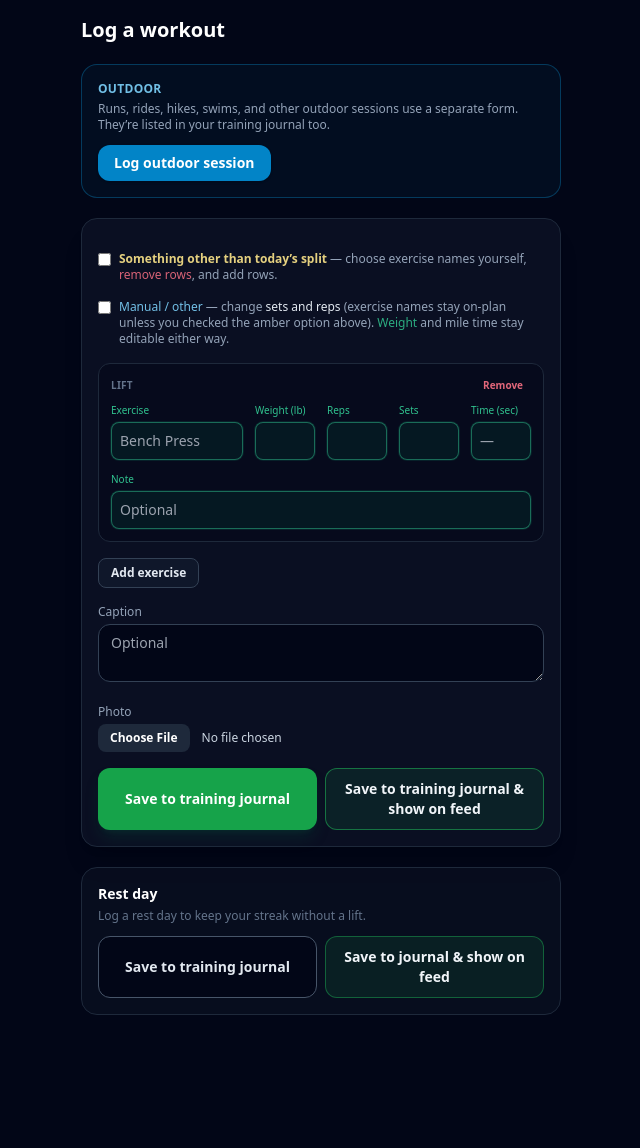
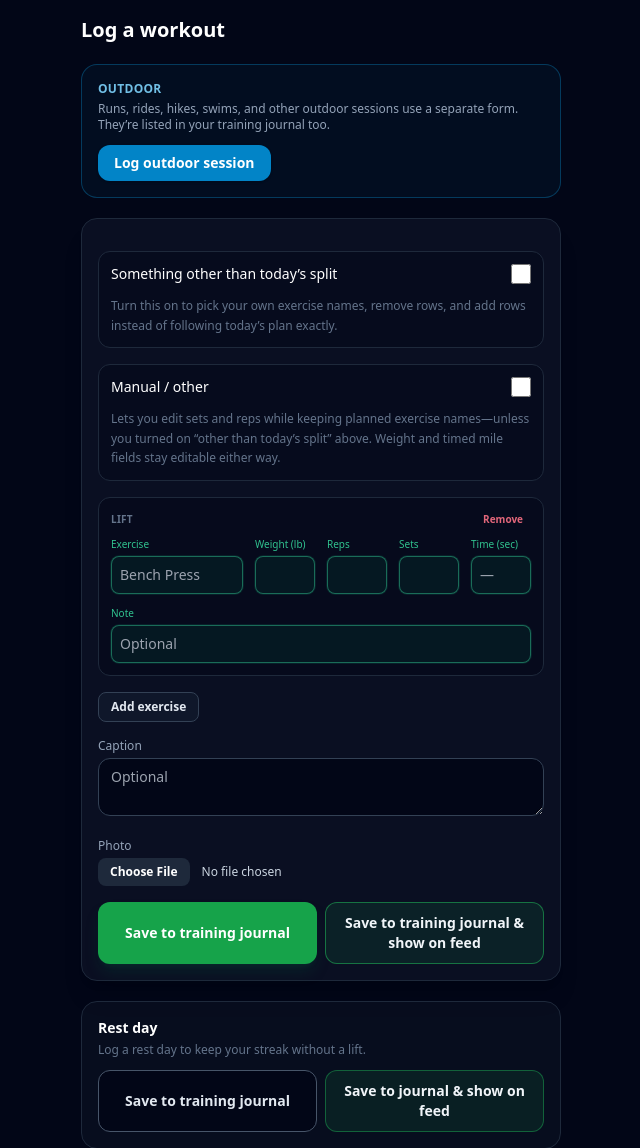
Before and after one commit to VicL0656/HackMESA-2026, a Flask app: page /workouts/log in a window 1280 px wide. Shown: the part 57-1205 px from the top of the page, without its empty margins (319-959 px from the left). Run offline with Flask 3, Linux system fonts and the light colour scheme; the visitor is signed in with stand-in values (Sample User, id 1); data that the repository does not hold is empty; some libraries are stand-ins or nearby versions.

Commit message:
UX polish: /log alias, 404 page, streak CTA, feed copy, log toggles
Add GET /log redirect to the workout log form and a branded 404 template with error handler. Replace empty-streak placeholder with a full-width green Start logging button on the home leaderboard. Rename the feed section to Recent Activity, add a GPS fallback hint linking to Settings home-gym search, and restyle off-plan / manual checkboxes on the log form with neutral labels and helper text.

Made-with: Cursor

```diff
--- a/app.py
+++ b/app.py
@@ -2,7 +2,7 @@ import os
 from datetime import date, timedelta
 from pathlib import Path
 
-from flask import Flask, abort, jsonify, redirect, request, send_from_directory, url_for
+from flask import Flask, abort, jsonify, redirect, render_template, request, send_from_directory, url_for
 from flask_login import current_user, login_required
 from flask_socketio import disconnect, join_room
 
@@ -149,6 +149,14 @@ def create_app():
         if current_user.is_authenticated:
             return redirect(url_for("leaderboard.home"))
         return redirect(url_for("auth.login"))
+
+    @app.get("/log")
+    def log_redirect():
+        return redirect(url_for("workouts.log_workout"))
+
+    @app.errorhandler(404)
+    def not_found(e):
+        return render_template("404.html"), 404
 
     @app.get("/api/schools")
     def api_schools():
--- a/templates/feed.html
+++ b/templates/feed.html
@@ -40,6 +40,10 @@
         Check out
       </button>
     </div>
+    <p class="mt-2 text-xs text-slate-500">
+      If location is unavailable, you can
+      <a href="{{ url_for('account.settings') }}#home-gym" class="font-medium text-brand-500 underline decoration-brand-500/40 underline-offset-2 hover:text-brand-400">search for your gym manually</a>.
+    </p>
     <p id="geo-status" class="mt-3 text-xs text-slate-500"></p>
     <div id="gym-live" class="mt-4 hidden space-y-3">
       <div class="flex items-center justify-between">
@@ -77,7 +81,7 @@
   {% endif %}
 
   <section>
-    <h2 class="mb-3 text-sm font-semibold text-slate-200">Friends & you</h2>
+    <h2 class="mb-3 text-sm font-semibold text-slate-200">Recent Activity</h2>
     {% if not feed_items %}
     <div class="rounded-xl border border-dashed border-slate-800 bg-slate-900/40 p-6 text-center text-sm text-slate-400">
       Nothing in the feed yet. Log a lift or an outdoor session — or add gym friends to see their posts here.
--- a/templates/log_workout.html
+++ b/templates/log_workout.html
@@ -72,15 +72,23 @@
     data-follow-split="{% if plan_exercises|length > 0 %}1{% else %}0{% endif %}">
     <input type="hidden" name="split_weekday" value="{{ split_weekday }}">
 
-    <label class="flex cursor-pointer items-start gap-2 text-xs text-slate-400">
-      <input type="checkbox" name="off_plan" value="1" id="off_plan_cb" class="mt-0.5 rounded border-slate-600 text-amber-500">
-      <span><span class="font-semibold text-amber-200/90">Something other than today’s split</span> — choose exercise names yourself, <span class="text-rose-400/85">remove rows</span>, and add rows.</span>
-    </label>
+    <div class="space-y-3 rounded-xl border border-slate-800 bg-slate-950/40 p-3">
+      <label for="off_plan_cb" class="flex cursor-pointer items-center justify-between gap-3">
+        <span class="text-sm font-medium text-white">Something other than today’s split</span>
+        <input type="checkbox" name="off_plan" value="1" id="off_plan_cb"
+          class="h-5 w-5 shrink-0 rounded border-slate-600 bg-slate-900 text-brand-500 focus:ring-brand-500 focus:ring-offset-0">
+      </label>
+      <p class="text-xs leading-relaxed text-slate-500">Turn this on to pick your own exercise names, remove rows, and add rows instead of following today’s plan exactly.</p>
+    </div>
 
-    <label class="flex cursor-pointer items-start gap-2 text-xs text-slate-400">
-      <input type="checkbox" name="manual_other" value="1" id="manual_other_cb" class="mt-0.5 rounded border-slate-600 text-brand-500">
-      <span><span class="text-sky-300/90">Manual / other</span> — change <span class="text-slate-200">sets and reps</span> (exercise names stay on-plan unless you checked the amber option above). <span class="text-emerald-400/80">Weight</span> and mile time stay editable either way.</span>
-    </label>
+    <div class="space-y-3 rounded-xl border border-slate-800 bg-slate-950/40 p-3">
+      <label for="manual_other_cb" class="flex cursor-pointer items-center justify-between gap-3">
+        <span class="text-sm font-medium text-white">Manual / other</span>
+        <input type="checkbox" name="manual_other" value="1" id="manual_other_cb"
+          class="h-5 w-5 shrink-0 rounded border-slate-600 bg-slate-900 text-brand-500 focus:ring-brand-500 focus:ring-offset-0">
+      </label>
+      <p class="text-xs leading-relaxed text-slate-500">Lets you edit sets and reps while keeping planned exercise names—unless you turned on “other than today’s split” above. Weight and timed mile fields stay editable either way.</p>
+    </div>
 
     {% include "_exercise_datalist.html" %}
 
```
Also changed, not shown: templates/404.html (added, +15 -0 lines), templates/leaderboard.html (+11 -8 lines).
